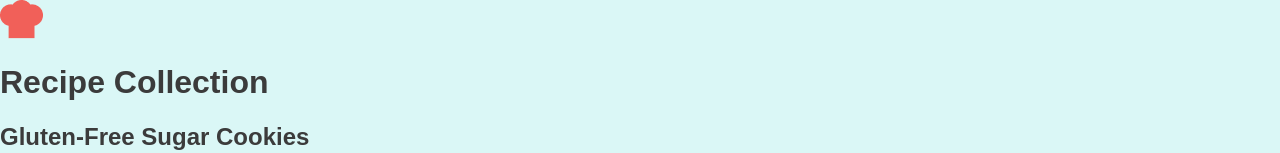
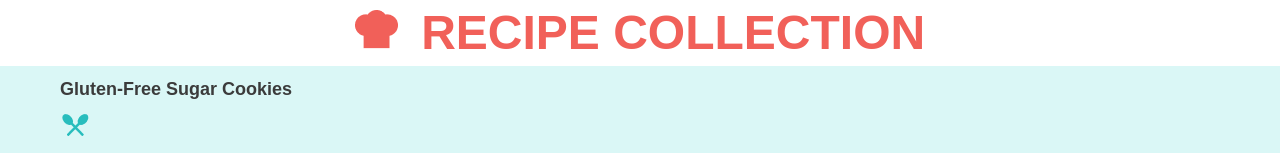
Before and after one commit to Teddiurssa/Recipe-Card-Page, a plain HTML site: page index.html in a window 1280 px wide. Shown: the top 153 px of the page. Drawn offline with Linux system fonts and the light colour scheme.

Commit message:
added styling in the header and set up basic CSS for page

```diff
--- a/css/style.css
+++ b/css/style.css
@@ -2,4 +2,36 @@
 body {
 background-color: #DAF7F6;
 color: #3B3B3B;
+font-family: 'Open Sans' sans-serif;
+font-size: 12px;
+line-height: 16px;
 }
+
+/*------ header stlyes-------*/
+
+header {
+    background-color: #ffffff;
+    text-align: center;
+}
+
+h1 {
+    display: inline-block;
+    margin: 0;
+    padding: 25px 0;
+    font-family: 'Montserrat' sans-serif;
+    color: #F16059;
+    font-size: 48px;
+    font-weight: bold;
+    text-transform: uppercase;
+}
+
+header img {
+    margin-right: 20px;
+}
+
+/*------ Main Content stlyes-------*/
+
+main {
+    height: 1000px;
+    margin: 0 60px;
+}
```
Also changed, not shown: img/101_bonus_recipe_cards_design_comp.png (added).
